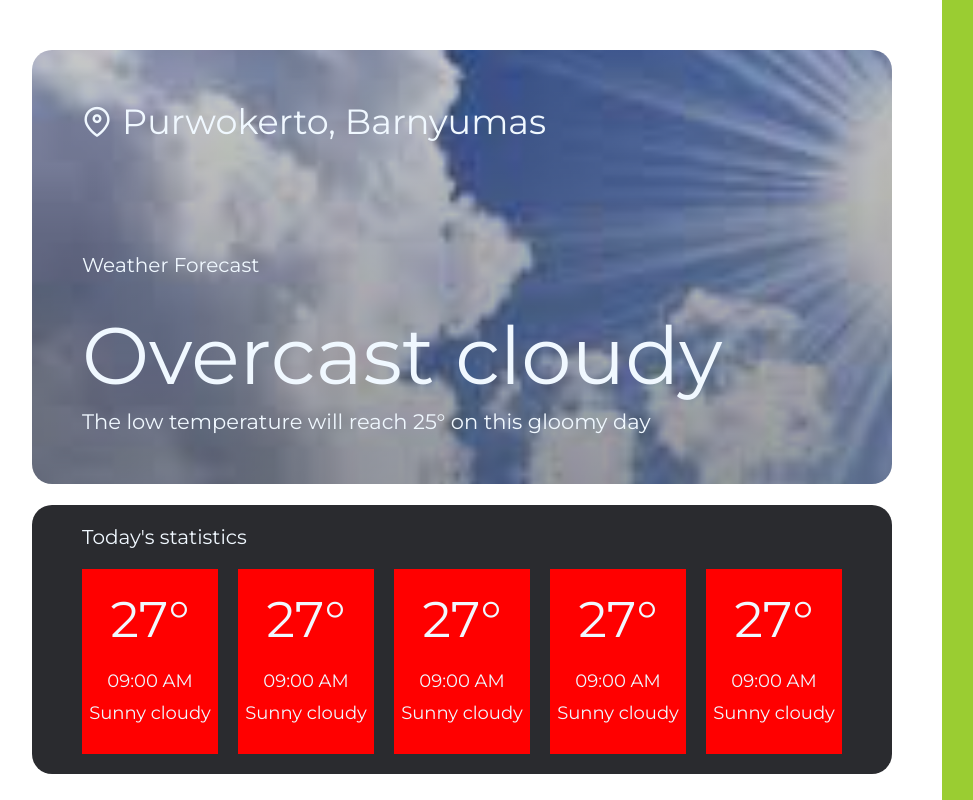
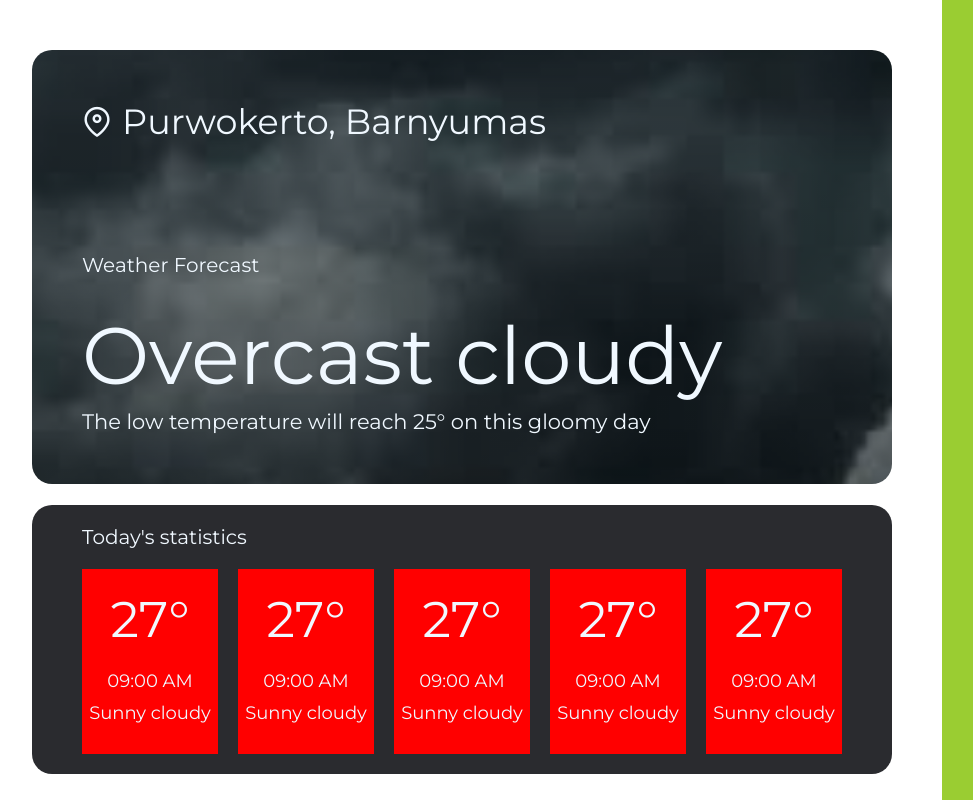
Before and after one commit to manohySr/weather-vue, a Vue app: page / in a window 1280 px wide. Shown: the whole page, without its empty margins (18-991 px from the left). Built offline with nearby package versions, Linux system fonts and the light colour scheme.

Commit message:
chore:	yet desktop first

```diff
--- a/src/components/Landing.vue
+++ b/src/components/Landing.vue
@@ -21,7 +21,7 @@
   height: 100%;
 
   background-image: linear-gradient(rgba(0, 0, 0, 0.2), rgba(0, 0, 0, 0.5)),
-    url("@/assets/sunny.png");
+    url("@/assets/cloudy.png");
   background-size: cover;
   background-attachment: fixed;
   background-position-x: right;
```
